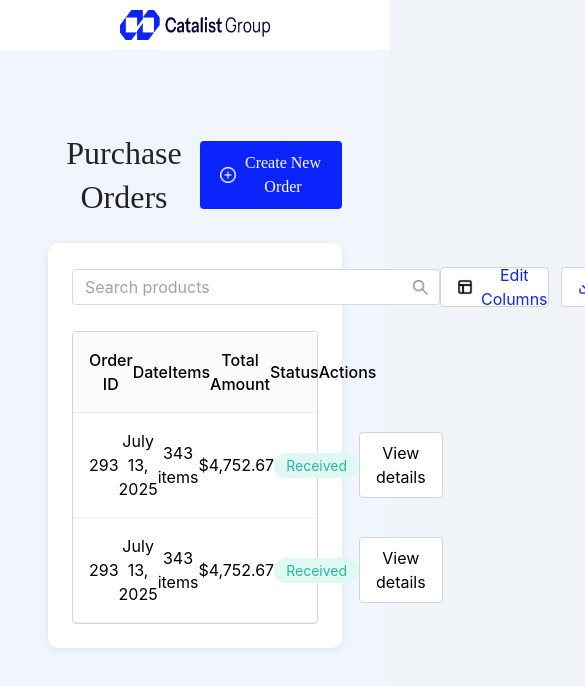
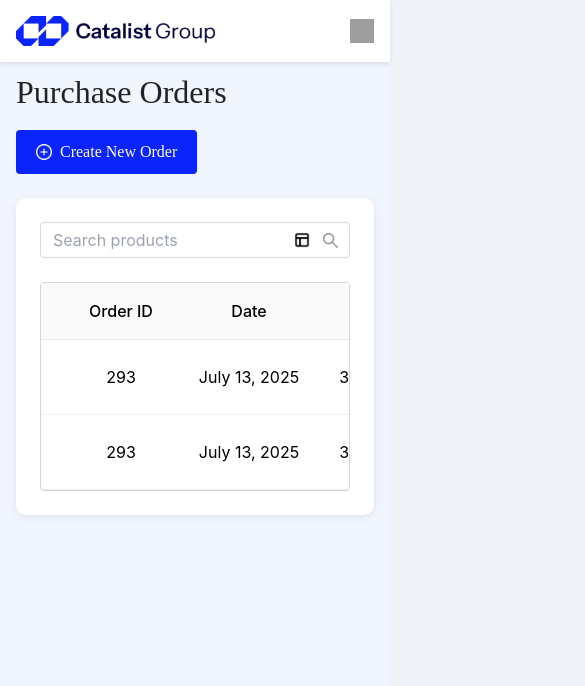
Before and after one commit to Iweisc/catalist, a React (Create React App) app: page /purchase-orders in a window 390 px wide. Shown: the top 686 px of the page, 585 px wide, since content can reach past the window. Built offline with nearby package versions, Linux system fonts and the light colour scheme; grey boxes are pictures that could not be loaded.

Commit message:
feat: Make mobile responsive

```diff
--- a/src/App.js
+++ b/src/App.js
@@ -3,12 +3,14 @@ import { BrowserRouter as Router, Route, Routes, Navigate } from 'react-router-d
 import LoginPage from './pages/LoginPage';
 import DashboardPage from './pages/DashboardPage';
 import PurchaseOrdersPage from './pages/PurchaseOrdersPage';
+import MobileNav from './components/layout/MobileNav';
 import './App.css';
 
 function App() {
   return (
     <Router>
       <div className="App">
+        <MobileNav />
         <Routes>
           <Route path="/" element={<Navigate to="/login" />} />
           <Route path="/login" element={<LoginPage />} />
--- /dev/null
+++ b/src/components/layout/MobileNav/MobileNav.css
@@ -0,0 +1,70 @@
+.mobile-nav {
+  display: none;
+}
+
+@media (max-width: 768px) {
+  .mobile-nav {
+    display: block;
+    width: 100%;
+    background: #FFFFFF;
+    box-shadow: 0px 2px 4px rgba(0, 0, 0, 0.1);
+    position: fixed;
+    top: 0;
+    left: 0;
+    z-index: 1000;
+  }
+
+  .mobile-nav-header {
+    display: flex;
+    justify-content: space-between;
+    align-items: center;
+    padding: 16px;
+  }
+
+  .mobile-nav-logo {
+    height: 30px;
+  }
+
+  .hamburger-btn {
+    background: none;
+    border: none;
+    cursor: pointer;
+  }
+
+  .hamburger-btn img {
+    width: 24px;
+    height: 24px;
+  }
+
+  .mobile-nav-links {
+    display: flex;
+    flex-direction: column;
+    padding: 0 16px 16px;
+  }
+
+  .mobile-nav-link {
+    display: flex;
+    align-items: center;
+    gap: 12px;
+    padding: 12px;
+    text-decoration: none;
+    color: #4B5563;
+    font-size: 16px;
+    font-weight: 500;
+    border-radius: 4px;
+  }
+
+  .mobile-nav-link.active {
+    background: #011638;
+    color: #FFFFFF;
+  }
+
+  .mobile-nav-link.active img {
+    filter: brightness(0) invert(1);
+  }
+
+  .mobile-nav-link img {
+    width: 20px;
+    height: 20px;
+  }
+}
--- /dev/null
+++ b/src/components/layout/MobileNav/MobileNav.jsx
@@ -0,0 +1,37 @@
+import React, { useState } from 'react';
+import { useLocation, Link } from 'react-router-dom';
+import './MobileNav.css';
+
+const MobileNav = () => {
+  const [isOpen, setIsOpen] = useState(false);
+  const location = useLocation();
+
+  const toggleMenu = () => {
+    setIsOpen(!isOpen);
+  };
+
+  return (
+    <div className="mobile-nav">
+      <div className="mobile-nav-header">
+        <img src="/assets/logo.png" alt="Catalist Group" className="mobile-nav-logo" />
+        <button className="hamburger-btn" onClick={toggleMenu}>
+          <img src="https://img.icons8.com/ios-glyphs/30/000000/menu--v1.png" alt="Menu" />
+        </button>
+      </div>
+      {isOpen && (
+        <div className="mobile-nav-links">
+          <Link to="/dashboard" className={`mobile-nav-link ${location.pathname.includes('/dashboard') ? 'active' : ''}`}>
+            <img src={location.pathname.includes('/dashboard') ? "/assets/icons/master_active.png" : "/assets/icons/master_catalouge.png"} alt="Master Catalogue" />
+            <span>Master Catalogue</span>
+          </Link>
+          <Link to="/purchase-orders" className={`mobile-nav-link ${location.pathname.includes('/purchase-orders') ? 'active' : ''}`}>
+            <img src={location.pathname.includes('/purchase-orders') ? "/assets/icons/cart_active.png" : "/assets/icons/cart_2.png"} alt="Purchase Orders" />
+            <span>Purchase Orders</span>
+          </Link>
+        </div>
+      )}
+    </div>
+  );
+};
+
+export default MobileNav;
--- /dev/null
+++ b/src/components/layout/MobileNav/index.js
@@ -0,0 +1,3 @@
+import MobileNav from './MobileNav';
+
+export default MobileNav;
--- a/src/components/layout/Navbar/Navbar.jsx
+++ b/src/components/layout/Navbar/Navbar.jsx
@@ -6,7 +6,7 @@ const Navbar = () => {
   const location = useLocation();
 
   return (
-    <div className="background-horizontal-border">
+    <div className="background-horizontal-border desktop-nav">
       <img src="/assets/logo.png" alt="Catalist Group" className="catalist-group-logo" />
       <div className="header-buttons">
         <Link to="/dashboard" className={`button master-catalogue-btn ${location.pathname.includes('/dashboard') ? 'active' : ''}`}>
--- a/src/pages/DashboardPage/DashboardPage.css
+++ b/src/pages/DashboardPage/DashboardPage.css
@@ -772,6 +772,12 @@
 .bottom-spacer {
     height: 50px;
 }
+@media (max-width: 768px) {
+    .desktop-nav {
+        display: none;
+    }
+}
+
 @media (max-width: 1200px) {
     .master-catalogue {
         overflow-x: hidden;
--- a/src/pages/PurchaseOrdersPage/PurchaseOrdersPage.css
+++ b/src/pages/PurchaseOrdersPage/PurchaseOrdersPage.css
@@ -154,3 +154,62 @@
 .bottom-spacer {
     height: 50px;
 }
+
+.edit-columns-icon {
+    display: none;
+}
+
+@media (max-width: 768px) {
+    .purchase-orders-content {
+        padding: 0 16px;
+        margin-top: 20px;
+    }
+
+    .purchase-orders-header {
+        flex-direction: column;
+        align-items: flex-start;
+        gap: 16px;
+    }
+
+    .purchase-orders-controls {
+        flex-direction: column;
+        align-items: stretch;
+        gap: 16px;
+    }
+
+    .po-search-bar {
+        width: 100%;
+        position: relative;
+    }
+
+    .po-search-bar .edit-columns-icon {
+        display: block;
+        position: absolute;
+        right: 40px;
+        top: 50%;
+        transform: translateY(-50%);
+        cursor: pointer;
+    }
+
+    .po-search-bar input {
+        width: 100%;
+    }
+
+    .po-table-actions {
+        flex-direction: column;
+        align-items: stretch;
+    }
+
+    .po-download-csv-btn {
+        display: none;
+    }
+
+    .orders-table {
+        overflow-x: auto;
+    }
+
+    .orders-table-header,
+    .orders-table-row {
+        min-width: 800px;
+    }
+}
--- a/src/pages/PurchaseOrdersPage/PurchaseOrdersPage.jsx
+++ b/src/pages/PurchaseOrdersPage/PurchaseOrdersPage.jsx
@@ -1,9 +1,21 @@
-import React, { useState } from 'react';
+import React, { useState, useEffect } from 'react';
 import './PurchaseOrdersPage.css';
 import Navbar from '../../components/layout/Navbar/Navbar';
 
 const PurchaseOrdersPage = () => {
   const [searchTerm, setSearchTerm] = useState('');
+  const [isMobile, setIsMobile] = useState(window.innerWidth < 768);
+
+  useEffect(() => {
+    const handleResize = () => {
+      setIsMobile(window.innerWidth < 768);
+    };
+
+    window.addEventListener('resize', handleResize);
+    return () => {
+      window.removeEventListener('resize', handleResize);
+    };
+  }, []);
 
   // Mock purchase orders data
   const purchaseOrders = [
@@ -46,19 +58,22 @@ const PurchaseOrdersPage = () => {
                 onChange={(e) => setSearchTerm(e.target.value)}
                 style={{outline:"none"}}
               />
-              <img src="assets/icons/search_icon.png" alt="Search" />
+              <img src="/assets/icons/search_icon.png" alt="Search" />
+              {isMobile && <img src="/assets/icons/grid_icon.png" alt="Edit Columns" className="edit-columns-icon" />}
             </div>
 
+            {!isMobile && (
               <div className="po-table-actions">
                 <button className='po-edit-columns-btn'>
-                <img src="assets/icons/grid_icon.png" alt="Edit Columns" />
+                  <img src="/assets/icons/grid_icon.png" alt="Edit Columns" />
                   Edit Columns
                 </button>
                 <button className='po-download-csv-btn'>
-                <img src="assets/icons/download.png" alt="Download CSV" />
+                  <img src="/assets/icons/download.png" alt="Download CSV" />
                   Download CSV
                 </button>
               </div>
+            )}
           </div>
 
           <div className="orders-table">
```
Also changed, not shown: public/assets/icons/hamburger.png (added). Lines whose indentation alone changed are shown as unchanged.
